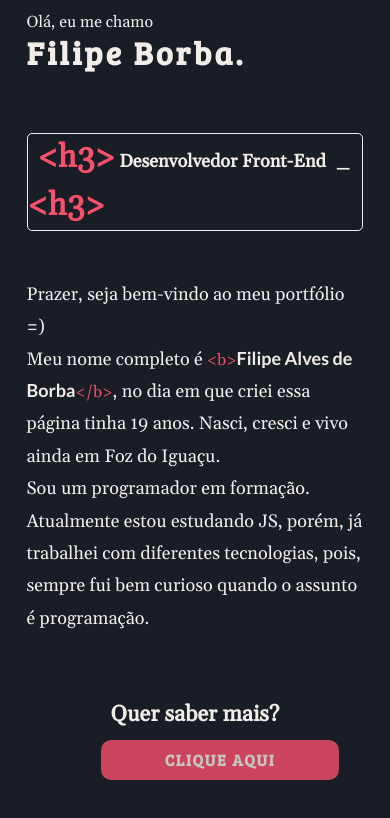
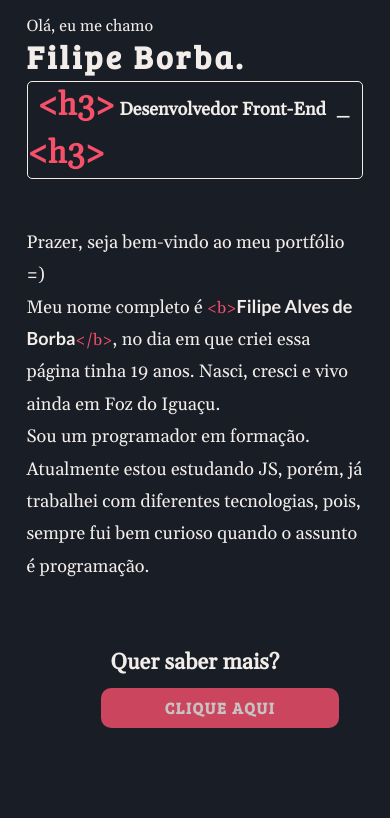
Before and after one commit to filipexxborba/filipe.github.io, a plain HTML site: page index.html in a window 390 px wide. Drawn offline with nearby package versions, Linux system fonts and the light colour scheme.

Commit message:
Update style.css

```diff
--- a/css/style.css
+++ b/css/style.css
@@ -173,7 +173,7 @@ body{
 
 @media (max-width: 720px) {
     .introducao{
-        margin-top: 0px;
+        margin-top: 4px;
     }
 
     .introducao p{
@@ -189,7 +189,7 @@ body{
     }
 
     .introducao h3{
-        margin-top: 64px;
+        margin-top: 8px;
         font-size: 18px;
     }
 
```
